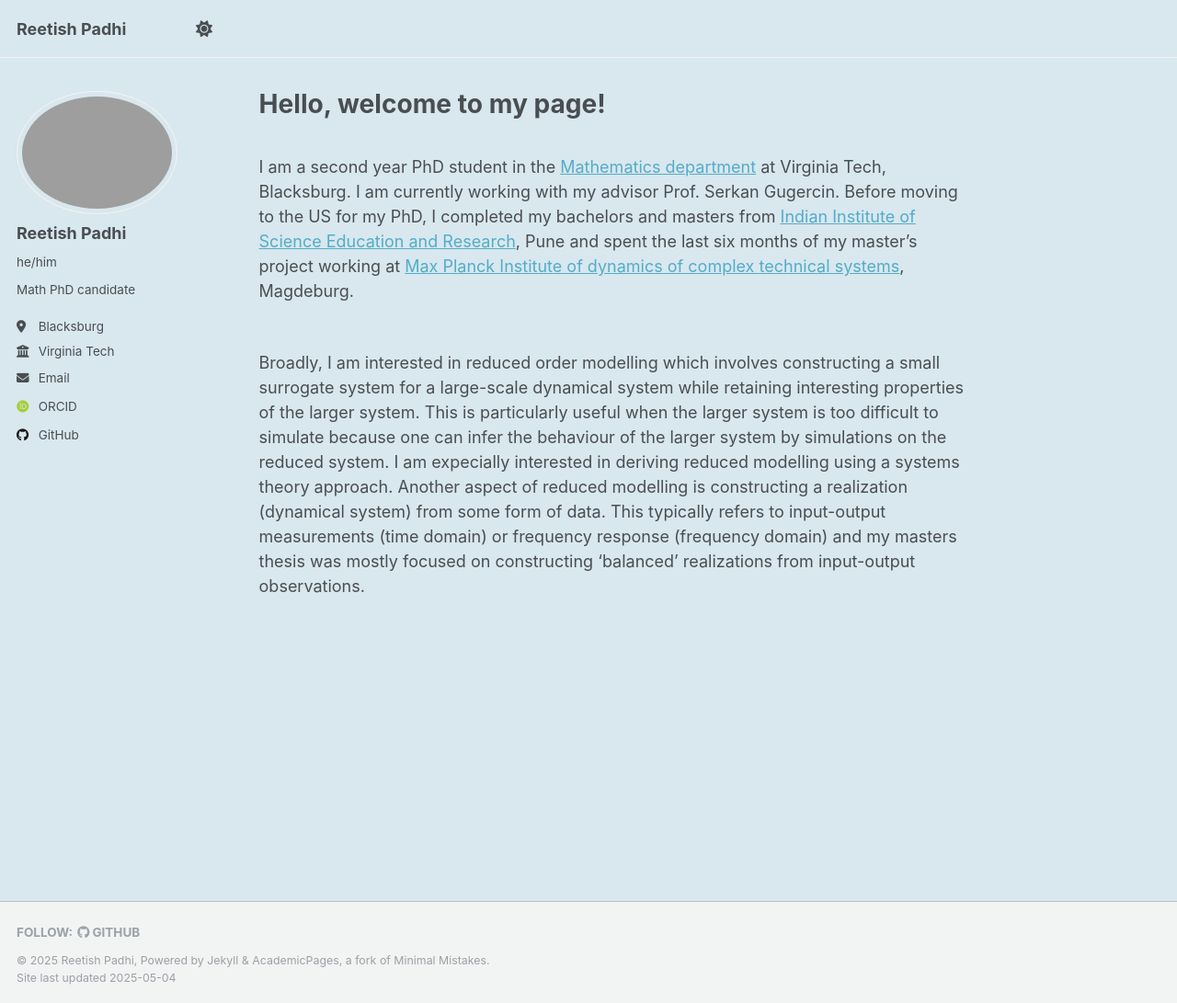
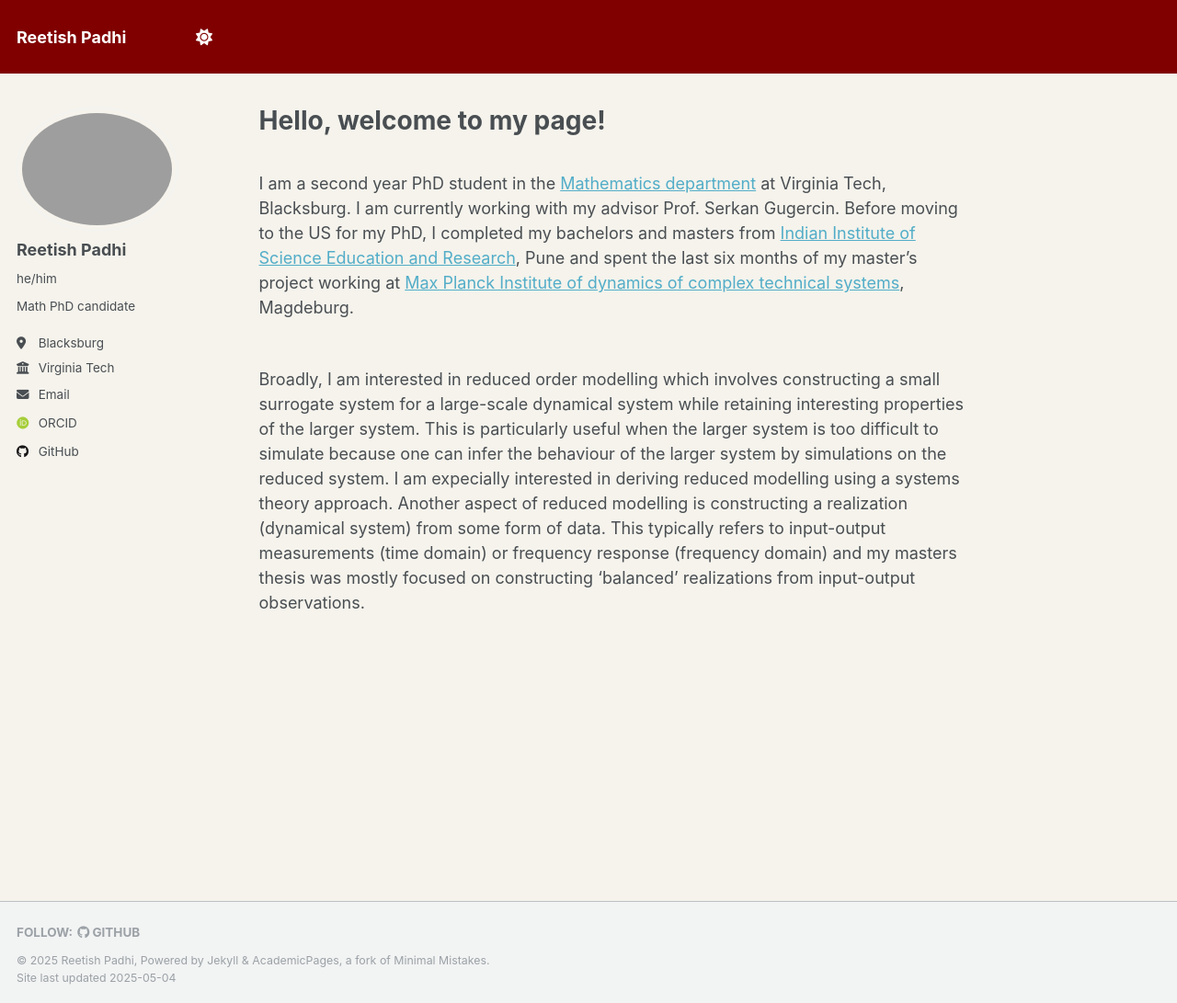
Before and after one commit to Rewtus/reetish, a Jekyll site: the page built from _pages/about.md, in a window 1280 px wide and 1091 px high. Shown: the whole window at 92% size. Built offline with Jekyll 4.4.1, drawn with Linux system fonts in a browser that asks for light colours; some web fonts are replaced.

Commit message:
Change formating of masthead and base styles

```diff
--- a/_sass/layout/_base.scss
+++ b/_sass/layout/_base.scss
@@ -14,7 +14,7 @@ body {
 
   margin: 0;
   padding: $masthead-height 0 0;
-  padding-bottom: 9em;
+  padding-bottom: 10em;
   font-family: $global-font-family;
   line-height: 1.5;
 
--- a/_sass/layout/_masthead.scss
+++ b/_sass/layout/_masthead.scss
@@ -4,7 +4,7 @@
 
 .masthead {
   position: fixed;
-  background: var(--global-bg-color);
+  background: var(--global-nav-bag-color);//var(--global-bg-color);
   height: fit-content;
   top: 0;
   width: 100%;
@@ -27,7 +27,7 @@
   &__inner-wrap {
     @include container;
     @include clearfix;
-    padding: 0.5em 1em;
+    padding: 1em 1em 1em;
     font-family: $sans-serif-narrow;
 
     @include breakpoint($x-large) {
@@ -55,7 +55,7 @@
 }
 
 .masthead__menu-item {
-  background-color: var(--global-bg-color);
+  background-color: var(--global-nav-bag-color);
   display: block;
   list-style-type: none;
   white-space: nowrap;
--- a/_sass/theme/_dark.scss
+++ b/_sass/theme/_dark.scss
@@ -35,7 +35,7 @@ $sidebar-screen-min-width   : 1024px;
 
 /* Dark theme for the site */
 html[data-theme="dark"] {
-    --global-nav-color                  : black;
+    --global-nav-bag-color              : maroon;
     --global-base-color                 : #{$background};
     --global-bg-color                   : #{$background};
     --global-footer-bg-color            : #{$background};
--- a/_sass/theme/_default.scss
+++ b/_sass/theme/_default.scss
@@ -29,7 +29,8 @@ $sidebar-screen-min-width   : 1024px;
 /* Default light theme for the site */
 :root {
     --global-base-color                 : #{$gray};
-    --global-bg-color                   : #d9e7ee;
+    --global-nav-bag-color              : maroon;
+    --global-bg-color                   : #f5f3ec;
     --global-footer-bg-color            : #f2f3f3;
     --global-border-color               : #{$lighter-gray};
     --global-dark-border-color          : #bdc1c4;
@@ -39,8 +40,8 @@ $sidebar-screen-min-width   : 1024px;
     --global-link-color                 : #52adc8;
     --global-link-color-hover           : mix(#000, #2f7f93, 25%);
     --global-link-color-visited         : mix(#fff, #2f7f93, 25%);
-    --global-masthead-link-color        : #{$dark-gray};
-    --global-masthead-link-color-hover  : mix(#000, #{$gray}, 25%);
+    --global-masthead-link-color        :  #ffffff;//#{$dark-gray};
+    --global-masthead-link-color-hover  : orange;//mix(#000, #{$gray}, 25%);
     --global-text-color                 : #{$dark-gray};
     --global-text-color-light           : #{$light-gray};
     --global-thead-color                : #{$lighter-gray};
```
